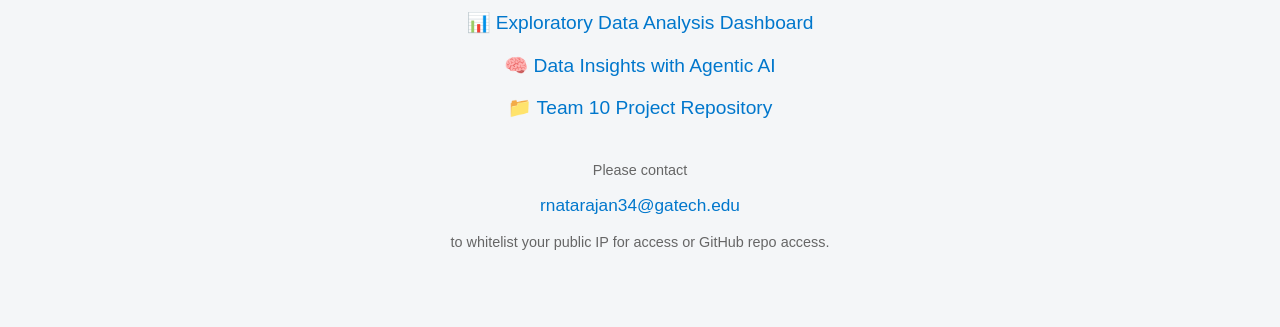
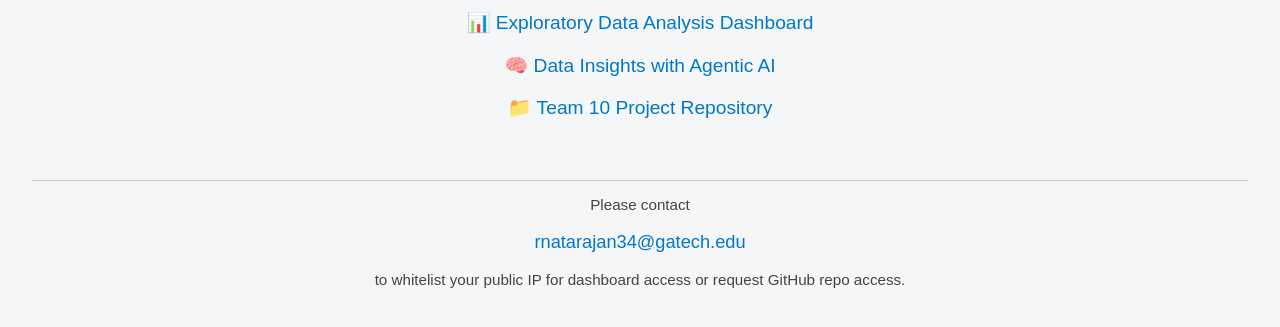
Before and after one commit to omsa-summer2025-ccheck10/ccheck10-public, a plain HTML site: page index.html in a window 1280 px wide. Shown: the part 111-438 px from the top of the page. Drawn offline with Linux system fonts and the light colour scheme.

Commit message:
footer fix

```diff
--- a/index.html
+++ b/index.html
@@ -30,9 +30,11 @@
       color: #005999;
     }
     footer {
-      margin-top: 3em;
-      font-size: 0.9em;
-      color: #666;
+      margin-top: 4em;
+      padding-top: 1em;
+      border-top: 1px solid #ccc;
+      color: #444;
+      font-size: 0.95em;
     }
   </style>
 </head>
@@ -43,8 +45,9 @@
     <a href="http://20.127.157.178:5001/" target="_blank">🧠 Data Insights with Agentic AI</a>
     <a href="https://github.com/omsa-summer2025-ccheck10/ccheck10-final" target="_blank">📁 Team 10 Project Repository</a>
   </div>
+
   <footer>
-    Please contact <a href="mailto:rnatarajan34@gatech.edu">rnatarajan34@gatech.edu</a> to whitelist your public IP for access or GitHub repo access.
+    Please contact <a href="mailto:rnatarajan34@gatech.edu">rnatarajan34@gatech.edu</a> to whitelist your public IP for dashboard access or request GitHub repo access.
   </footer>
 </body>
 </html>
```
